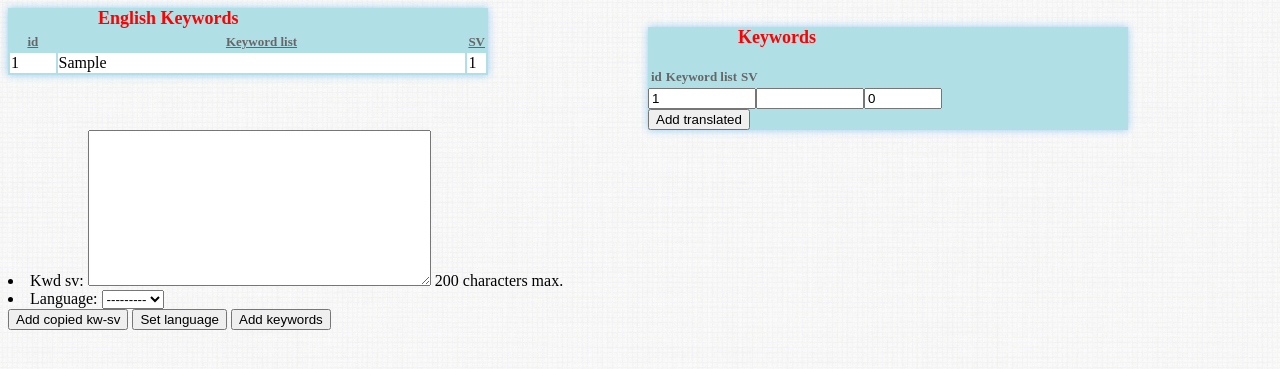
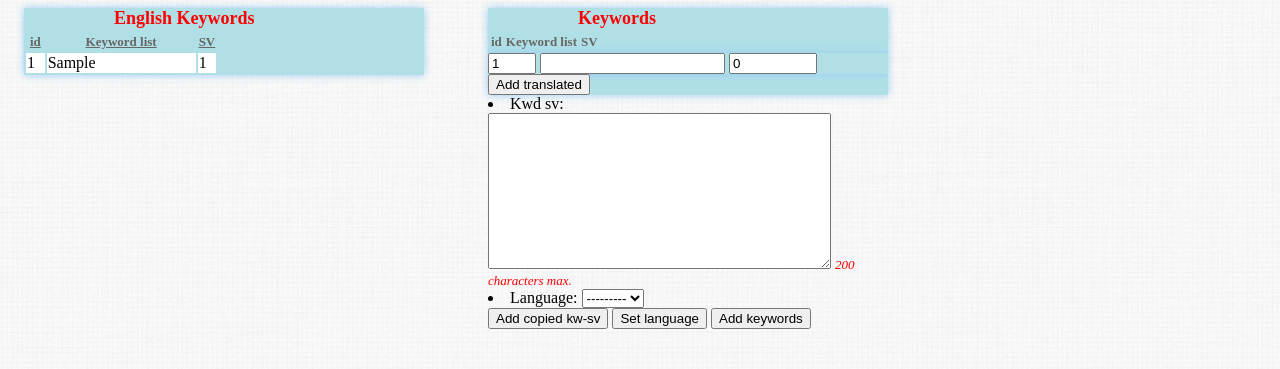
Before and after one commit to danibudi/tld_keywords_tool, a Django app: page /home/ in a window 1280 px wide. Shown: the top 369 px of the page. Run offline with Django 3.2, Linux system fonts and the light colour scheme; tables that the repository leaves empty hold one stand-in row (values such as "Sample post"); lists and menus that the app fills with data are empty; parts of the project's set-up code (start-up, migrations or seed data) failed here and were passed over.

Commit message:
flex box for forms

```diff
--- a/kwt/kwt/forms.py
+++ b/kwt/kwt/forms.py
@@ -40,7 +40,10 @@ class KwdSvForm(Form):
 class KeywordListForm(ModelForm):
     def __init__(self, *args, **kwargs):
         super(KeywordListForm, self).__init__(*args, **kwargs)
-        self.fields['sv'].widget.attrs = {'style': 'width:70px;'}
+        self.fields['sv'].widget.attrs = {'style': 'width:20%;'}
+        self.fields['kw'].widget.attrs = {'style': 'width:auto;'}
+        self.fields['kw_english'].widget.attrs = {'style': 'width:10%;'}
+        self.fields['language'].widget.attrs = {'style': 'width:0%;'}
         self.fields['language'].widget.attrs = {'style': 'display: none;'}
         self.fields['language'].label=''
         self.fields['kw_english'].label=''
--- a/kwt/kwt/templates/st.html
+++ b/kwt/kwt/templates/st.html
@@ -11,16 +11,13 @@
 {
 overflow:auto;
 background-color: #b0e0e6;
-width:30em;
 box-shadow: 0px 0px 0.5em #97CBF4;
 max-height:40em;
 vertical-align:top!important;
-display: inline-table;
-
 }
 
 .table_kw {
-        width: 100px;
+    _width: 100px;
     margin: 20px auto;
     border-collapse:collapse;
     border-spacing: 0;
@@ -37,6 +34,13 @@ display: inline-table;
     -moz-box-sizing: border-box; /* FF1+ */
     box-sizing: border-box; /* Chrome, IE8, Opera, Safari 5.1*/
 }
+
+.helptext {
+    font-size: small;
+    font-style: italic;
+    color: red;
+}
+
 var editable = document.getElementById('editable');
 addEvent(editable, 'blur', function () {
   // lame that we're hooking the blur event
@@ -57,6 +61,66 @@ if (localStorage.getItem('contenteditable')) {
   editable.innerHTML = localStorage.getItem('contenteditable');
 }
 
+.flex-container {
+    display: -webkit-box;
+    display: -moz-box;
+    display: -ms-flexbox;
+    display: -webkit-flex;
+    display: flex;
+    -webkit-box-direction: normal;
+    -moz-box-direction: normal;
+    -webkit-box-orient: horizontal;
+    -moz-box-orient: horizontal;
+    -webkit-flex-direction: row;
+    -ms-flex-direction: row;
+    flex-direction: row;
+    -webkit-flex-wrap: nowrap;
+    -ms-flex-wrap: nowrap;
+    flex-wrap: nowrap;
+    -webkit-box-pack: start;
+    -moz-box-pack: start;
+    -webkit-justify-content: flex-start;
+    -ms-flex-pack: start;
+    justify-content: flex-start;
+    -webkit-align-content: stretch;
+    -ms-flex-line-pack: stretch;
+    align-content: stretch;
+    -webkit-box-align: start;
+    -moz-box-align: start;
+    -webkit-align-items: flex-start;
+    -ms-flex-align: start;
+    align-items: flex-start;
+    }
+
+.flex-item:{
+    -webkit-box-ordinal-group: 1;
+    -moz-box-ordinal-group: 1;
+    -webkit-order: 0;
+    -ms-flex-order: 0;
+    order: 0;
+    -webkit-box-flex: 0;
+    -moz-box-flex: 0;
+    -webkit-flex: 0 1 auto;
+    -ms-flex: 0 1 auto;
+    flex: 0 1 auto;
+    -webkit-align-self: auto;
+    -ms-flex-item-align: auto;
+    align-self: auto;
+    margin-left: 3em;
+    }
+
+/*
+    Legacy Firefox implementation treats all flex containers
+    as inline-block elements.
+*/
+
+@-moz-document url-prefix() {
+.flex-container {
+    width: 100%;
+    -moz-box-sizing: border-box;
+    }
+
+}
 </style>
 <script>
 function add_kw_sv()
@@ -70,23 +134,24 @@ Keywords
 </head>
 
 <body style="background-image:url('/static/bground-pattern.jpg');">
-<div id="content">
-    <div>
+<div class="flex-container" id="content">
+    <div class="flex-item" style="margin-left: 1em; width: 25em;">
         <div class="tkw" >
         <table style='vertical-align:top!important;'>
             <thead>
-            <tr><span style="color: #ff0000; font-size:18px; font-weight:bold; text-align:center; vertical-align:top!important;margin-left:90px;">English Keywords</span></tr>
+            <tr><span style="color: #ff0000; font-size:18px; font-weight:bold; text-align:center;
+            vertical-align:top!important;margin-left:90px;">English Keywords</span></tr>
             <tr style='vertical-align:top!important;'>
                 <th><a href="?sort=id" style="color: #666666; font-weight:bold; font-size:13px;width:10%; ">id</a></th>
-                <th><a href="?sort=alphabetic" style="color: #666666; font-weight:bold; font-size:13px;width:50%; ">Keyword list</a></th>
-                <th><a href="?sort=descend" style="color: #666666; font-weight:bold; font-size:13px; margin-left:0px;">SV</a></th>
+                <th><a href="?sort=alphabetic" style="color: #666666; font-weight:bold; font-size:13px;width:40%; ">Keyword list</a></th>
+                <th><a href="?sort=descend" style="color: #666666; font-weight:bold; font-size:13px; margin-left:0px;width:50%">SV</a></th>
             </tr>
             </thead>
             <tbody>
                 {% for kw in kwords_all %}
                 <tr>
                     <td style="background-color:white; width:10%;">{{ kw.id }}</td>
-                    <td style="background-color:white; width:90%;">{{ kw.kw_english }}</td>
+                    <td style="background-color:white; width:80%;">{{ kw.kw_english }}</td>
                     <td style="background-color:white; width:auto;">{{ kw.sv_english }}</td>
                 </tr>
                 {% endfor %}
@@ -94,24 +159,29 @@ Keywords
         </table>
         </div>
     </div>
-    <div  >
+    <div class="flex-item" style="margin-left: 4em; width: 25em;">
         <form action="" name="kw_sv_sub" method="post">{% csrf_token %}
-        <div class="tkw" name="lang_sub"  id="kwordslist" style="margin-left: 40em;margin-top: -3em;">
+        <div class="tkw" name="lang_sub" id="kwordslist">
             <table >
+            {% if formset.errors %}
+            <p style="color: red;">
+            Please correct the error{{ formset.errors|pluralize }} below.
+            </p>
+            {% endif %}
                 <thead>
                     <tr><span style="color: #ff0000; font-size:18px; font-weight:bold; text-align:center; margin-left:90px;">
-                    {% if language %} {{ language }} {% endif %} Keywords</span></tr><br/>
-                    <p><tr style='vertical-align:top!important;'>
+                    {% if language %} {{ language }} {% endif %} Keywords</span></tr>
+                    <tr style='vertical-align:top!important;'>
                         <th><a style="color: #666666; font-weight:bold; font-size:13px;width:10%; ">id</a></th>
                         <th><a style="color: #666666; font-weight:bold; font-size:13px;width:50%; ">Keyword list</a></th>
                         <th><a style="color: #666666; font-weight:bold; font-size:13px; margin-left:0px;">SV</a></th>
-                    </tr></p>
+                    </tr>
                 </thead>
             </table>
-            {{ formset.management_form }}
+            <div class="tkw">{{ formset.management_form }}
             {% for form in formset %}
                {{ form }}<br/>
-            {% endfor %}
+            {% endfor %}</div>
         <input type="submit" name="trans_kw" value="Add translated" />
         </div>
         {{ form_kwd_sv.management_form }}
--- a/kwt/kwt/views.py
+++ b/kwt/kwt/views.py
@@ -24,7 +24,6 @@ def kw_sort(language=None, method=None):
         k_trans = Kw_sv_language.objects.filter(kw_english=k, language=language)
         if k_trans.count() == 0:
             kw_non_translated.append(k)
-    print 25, kw_non_translated, language
     return kw_non_translated
 
 
@@ -52,18 +51,29 @@ def home(request):
             language = form_kwd_sv.cleaned_data['language']
             kwords_untranslated = kw_sort(language=language)
             KeywordListFormSet = formset_factory(KeywordListForm, extra=0)
-            if 'lang_sub' in request.POST or 'kw_sv_sub' in request.POST and language is not None:
+            if ('lang_sub' in request.POST or 'kw_sv_sub' in request.POST) and language is not None:
                 x_post = [dict(kw_english=kw, language=language.id) for kw in kwords_untranslated]
                 formset = KeywordListFormSet(initial=x_post, prefix='trans_kw')
             else:
                 formset = KeywordListFormSet(data=request.POST, prefix='trans_kw')
-                #~ for form_tr in formset:
-                    #~ form_tr.lan
+            if 'trans_kw' in request.POST:
+                for form_kw_lang in formset:
+                    if form_kw_lang.is_valid():
+                        form_kw_lang.save()
+                    else:
+                        print dir(formset)
+                kwords_untranslated = kw_sort(language=language)
+                if language:
+                    x_post = [dict(kw_english=kw, language=language.id) for kw in kwords_untranslated]
+                else:
+                    x_post = []
+                formset = KeywordListFormSet(initial=x_post, prefix='trans_kw')
     if language is None:
         kwords_untranslated = Keyword.objects.all()
         KeywordListFormSet = formset_factory(KeywordListForm, extra=0)
         x_post = [dict(kw_english=kw) for kw in kwords_untranslated]
         formset = KeywordListFormSet(initial=x_post, prefix='trans_kw')
+    print request.GET.get('sort')
     if request.GET.get('sort') == "id" or not 'sort' in request.GET:
         kwords_all = kw_sort(language=language)
     if request.GET.get('sort') == "alphabetic":
```
Lines whose indentation alone changed are shown as unchanged.
